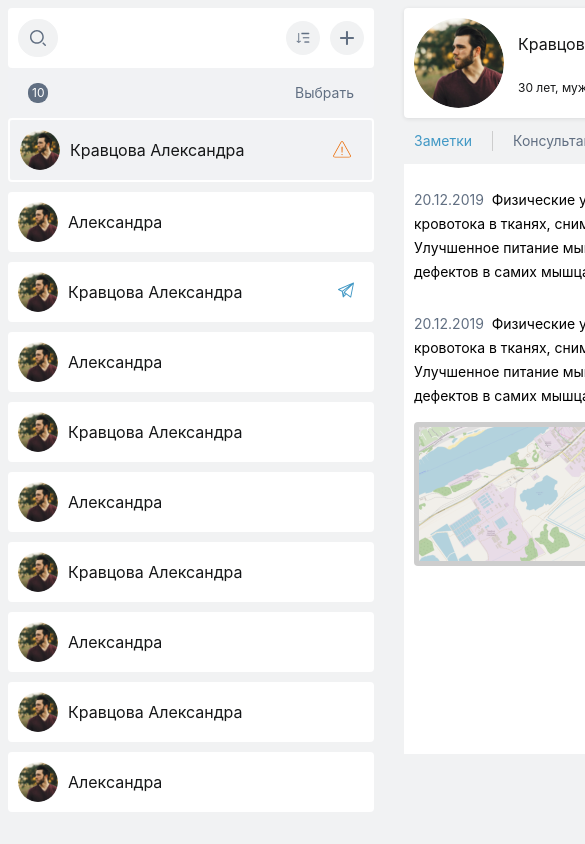
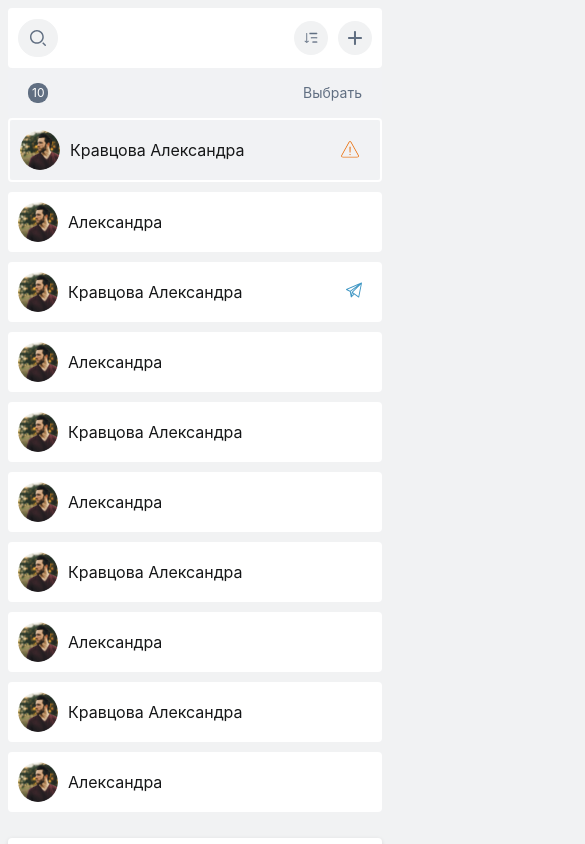
Before and after one commit to den10004/TestChat, a React (Vite) app: page / in a window 390 px wide. Shown: the top 844 px of the page, 585 px wide, since content can reach past the window. Built offline with nearby package versions, Linux system fonts and the light colour scheme; a web font is replaced by a local one.

Commit message:
сделано

```diff
--- a/src/App.css
+++ b/src/App.css
@@ -6,6 +6,12 @@
 .tab {
   margin-right: 30px;
   margin-top: 0px;
+}
+
+@media screen and (max-width: 767px) {
+  .tab {
+    margin-right: 0px;
+  }
 }
 
 .tab div {
@@ -27,12 +33,24 @@
   line-height: 20px;
 }
 
+@media screen and (max-width: 800px) {
+  .tab div {
+    width: 100%;
+  }
+}
+
 .main {
   display: flex;
   margin: 0 auto;
-  width: 1140px;
+  max-width: 1140px;
   height: 87vh;
   background: rgb(241, 242, 243);
+}
+
+@media screen and (max-width: 767px) {
+  .main {
+    flex-direction: column;
+  }
 }
 
 .tabBlocklinks.active {
--- a/src/components/TabContent/tabContent.module.css
+++ b/src/components/TabContent/tabContent.module.css
@@ -42,6 +42,7 @@
   line-height: 20px;
   margin: 13px 0 13px 0;
   padding-left: 10px;
+  overflow-x: scroll;
 }
 
 .tabsBloks li:not(:last-child) {
@@ -49,14 +50,33 @@
   padding-right: 20px;
 }
 
+@media screen and (max-width: 1000px) {
+  .tabsBloks li:not(:last-child) {
+    padding-right: 5px;
+  }
+}
+
 .tabsBloks li:not(:first-child) {
   padding-left: 20px;
+}
+
+@media screen and (max-width: 1000px) {
+  .tabsBloks li:not(:last-child) {
+    padding-left: 5px;
+  }
 }
 
 .tabsWrap {
   display: flex;
   justify-content: space-between;
   padding-right: 20px;
+  width: 100%;
+}
+
+@media screen and (max-width: 900px) {
+  .tabsWrap {
+    flex-direction: column;
+  }
 }
 
 .recomend {
@@ -78,6 +98,12 @@
   padding-top: 3px;
 }
 
+@media screen and (max-width: 1000px) {
+  .recomend > button {
+    margin-left: 0px;
+  }
+}
+
 .recomend > button:hover {
   background-color: rgb(65, 152, 197);
   border: none;
```
